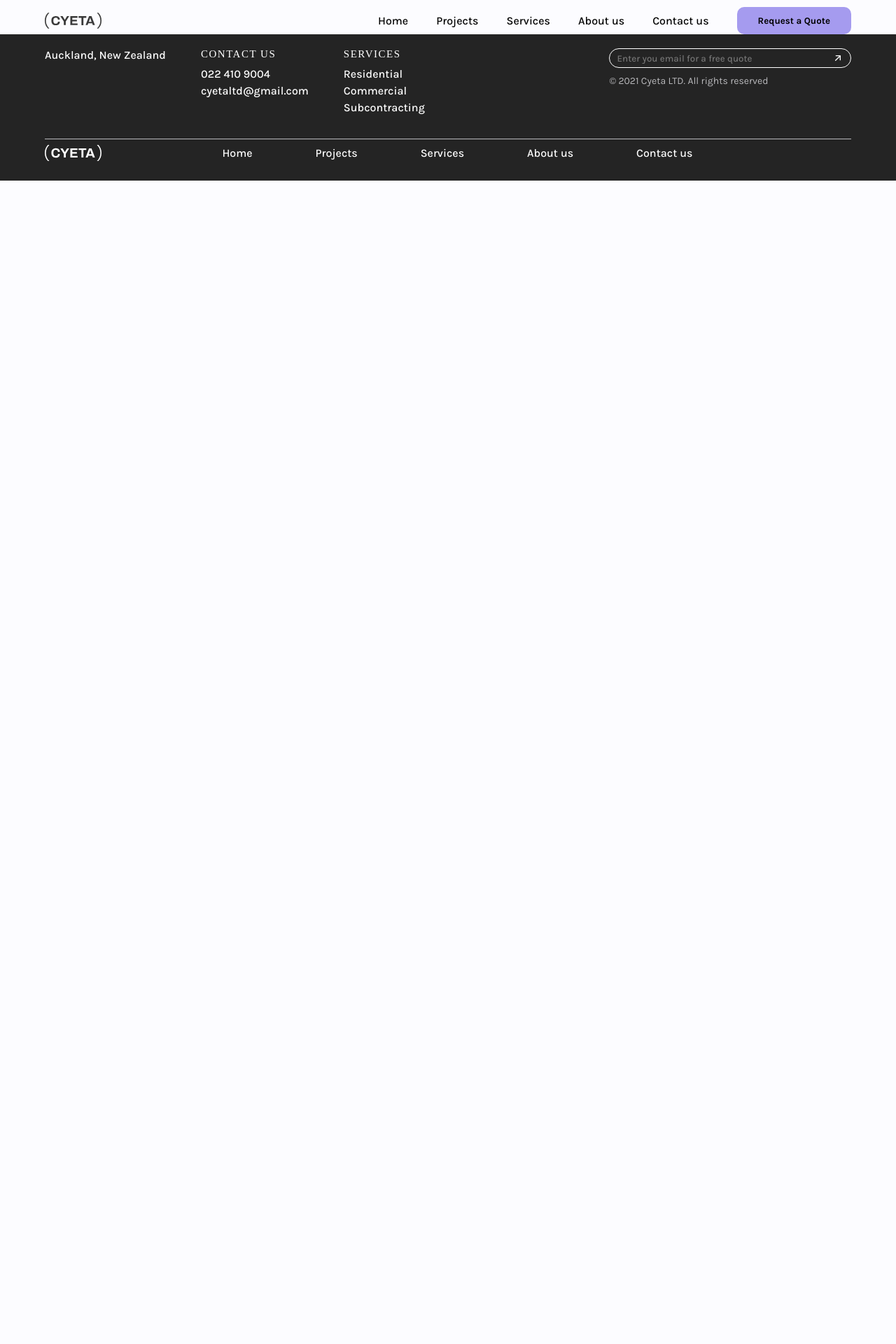
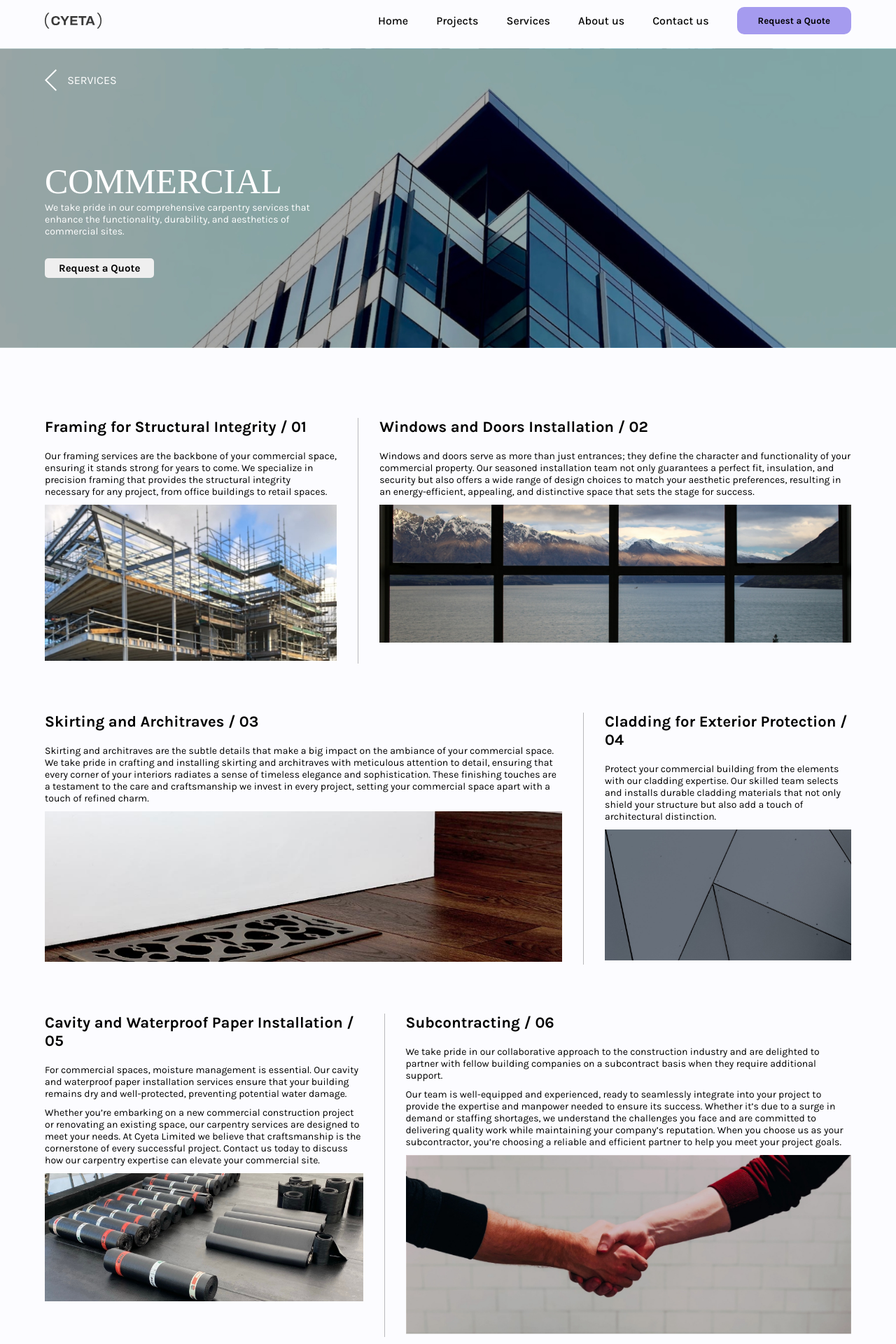
Before and after one commit to Sgushenka982/cyeta, a React (Create React App) app: page /#/services/commercial in a window 1280 px wide. Shown: the top 1920 px of the page at 70% size. Before the commit the page ends 800 px from the top, so only its background shows below. Built offline with nearby package versions, Linux system fonts and the light colour scheme; a web font is replaced by a local one.

Commit message:
add commercial services demo

```diff
--- a/src/App.js
+++ b/src/App.js
@@ -6,6 +6,7 @@ import {Route, Routes, useLocation} from "react-router-dom";
 import Services from "./pages/Services";
 import Projects from "./pages/Projects";
 import ResidentialService from "./pages/ResidentialService";
+import CommercialService from "./pages/CommercialService";
 
 function App() {
     const location = useLocation()
@@ -16,6 +17,7 @@ function App() {
                 <Route path="/" element={<Homepage/>}/>
                 <Route path="/services" element={<Services/>}/>
                 <Route path="/services/residential" element={<ResidentialService/>}/>
+                <Route path="/services/commercial" element={<CommercialService/>}/>
                 <Route path="/projects" element={<Projects/>}/>
             </Routes>
             <Footer/>
--- /dev/null
+++ b/src/pages/CommercialService.js
@@ -0,0 +1,131 @@
+import React from "react";
+import back from '../resource/img/icons/go-back-icon.svg';
+import picture1 from './../resource/img/commercial/framing.jpg'
+import picture2 from './../resource/img/commercial/window-inst.jpg'
+import picture3 from './../resource/img/commercial/skirting.jpg'
+import picture4 from './../resource/img/commercial/cladding.jpg'
+import picture5 from './../resource/img/commercial/cavity.jpg'
+import picture6 from './../resource/img/commercial/subcontracting.jpg'
+import '../resource/css/CommercialService.css'
+import {NavLink} from "react-router-dom";
+
+const CommercialService =()=>{
+    return (
+        <div className="commercialService">
+            <div className="background commercialService-header">
+                <div className="content">
+                    <div className="commercialService-header__back">
+                        <NavLink to="/services"><img src={back} alt="backLink"/> SERVICES</NavLink>
+                    </div>
+                    <h1>COMMERCIAL</h1>
+                    <p>
+                        We take pride in our comprehensive carpentry services that
+                        enhance the functionality, durability, and aesthetics of
+                        commercial sites.
+                    </p>
+                    <button className="btn">Request a Quote</button>
+                </div>
+            </div>
+            <div className="content commercialService-content">
+                <div className="commercialService-content__item">
+                    <div className="flex-wrapper">
+                        <div className="itemS padRight">
+                            <h3 className="item-header">
+                                Framing for Structural Integrity / 01
+                            </h3>
+                            <p className="item-text">
+                                Our framing services are the backbone of your commercial space,
+                                ensuring it stands strong for years to come. We specialize in
+                                precision framing that provides the structural integrity necessary
+                                for any project, from office buildings to retail spaces.
+                            </p>
+                            <img src={picture1} alt="picture1"/>
+                        </div>
+                        <div className="itemL padLeft">
+                            <h3 className="item-header">
+                                Windows and Doors Installation / 02
+                            </h3>
+                            <p className="item-text">
+                                Windows and doors serve as more than just entrances; they define the character and functionality of your commercial
+                                property. Our seasoned installation team not only guarantees a perfect fit, insulation, and security but also offers a wide
+                                range of design choices to match your aesthetic preferences, resulting in an energy-efficient, appealing, and distinctive space
+                                that sets the stage for success.
+                            </p>
+                            <img src={picture2} alt="picture2"/>
+                        </div>
+                    </div>
+                </div>
+                <div className="commercialService-content__item">
+                    <div className="flex-wrapper">
+                        <div className="itemL padRight ">
+                            <h3 className="item-header">
+                                Skirting and Architraves / 03
+                            </h3>
+                            <p className="item-text">
+                                Skirting and architraves are the subtle details that make a big impact on the ambiance of your commercial space. We take
+                                pride in crafting and installing skirting and architraves with meticulous attention to detail, ensuring that every corner of your
+                                interiors radiates a sense of timeless elegance and sophistication. These finishing touches are a testament to the care and
+                                craftsmanship we invest in every project, setting your commercial space apart with a touch of refined charm.
+                            </p>
+                            <img src={picture3} alt="picture3"/>
+                        </div>
+                        <div className="itemS padLeft">
+                            <h3 className="item-header">
+                                Cladding for Exterior Protection / 04
+                            </h3>
+                            <p className="item-text">
+                                Protect your commercial building from the elements with our
+                                cladding expertise. Our skilled team selects and installs durable
+                                cladding materials that not only shield your structure but also add a
+                                touch of architectural distinction.
+                            </p>
+                            <img src={picture4} alt="picture4"/>
+                        </div>
+                    </div>
+                </div>
+                <div className="commercialService-content__item">
+                    <div className="flex-wrapper">
+                        <div className="itemS padRight">
+                            <h3 className="item-header">
+                                Cavity and Waterproof Paper Installation / 05
+                            </h3>
+                            <p className="item-text">
+                                For commercial spaces, moisture management is essential. Our cavity and waterproof
+                                paper installation services ensure that your building remains dry and well-protected,
+                                preventing potential water damage.
+                            </p>
+                            <p className="item-text">
+                                Whether you’re embarking on a new commercial construction project or renovating an
+                                existing space, our carpentry services are designed to meet your needs. At Cyeta Limited
+                                we believe that craftsmanship is the cornerstone of every successful project. Contact us
+                                today to discuss how our carpentry expertise can elevate your commercial site.
+                            </p>
+                            <img src={picture5} alt="picture5"/>
+                        </div>
+                        <div className="itemL padLeft">
+                            <h3 className="item-header">
+                                Subcontracting / 06
+                            </h3>
+                            <p className="item-text">
+                                We take pride in our collaborative approach to the construction industry and are delighted
+                                to partner with fellow building companies on a subcontract basis when they require
+                                additional support.
+                            </p>
+                            <p className="item-text">
+                                Our team is well-equipped and experienced, ready to seamlessly integrate into your project
+                                to provide the expertise and manpower needed to ensure its success. Whether it’s due to a
+                                surge in demand or staffing shortages, we understand the challenges you face and are
+                                committed to delivering quality work while maintaining your company’s reputation. When
+                                you choose us as your subcontractor, you’re choosing a reliable and efficient partner to
+                                help you meet your project goals.
+                            </p>
+                            <img src={picture6} alt="picture6"/>
+                        </div>
+                    </div>
+                </div>
+            </div>
+        </div>
+    )
+}
+
+export default CommercialService
--- /dev/null
+++ b/src/resource/css/CommercialService.css
@@ -0,0 +1,76 @@
+.commercialService-header{
+    background-image: url("../img/commercial/commercial-hero.jpg");
+    background-size: cover;
+    background-position:center;
+    background-color: #fff;
+    color: white;
+}
+
+
+.commercialService-header .content{
+    margin-top: 20px;
+}
+
+.commercialService-header h1{
+    margin-top: 100px;
+}
+
+.commercialService-header__back{
+    padding-top: 30px;
+}
+
+.commercialService-header__back a{
+    display: flex;
+    align-items: center;
+    font-weight: 400;
+    color: white;
+}
+
+.commercialService-header__back img{
+    margin-right: 15px;
+}
+
+.commercialService-header p{
+    width: 35%;
+    margin-bottom: 30px;
+}
+
+.commercialService-header .btn {
+    margin-bottom: 100px;
+}
+
+.commercialService-content__item{
+    padding-top: 40px;
+    padding-bottom: 30px;
+}
+
+.commercialService-content__item img{
+    width: 100%;
+}
+
+.itemS{
+    flex-grow: 1;
+}
+
+.itemL{
+    flex-grow: 2;
+}
+
+.padRight{
+    padding-right: 30px;
+    border-right: 1px solid var(--gray);
+}
+
+.padLeft{
+    padding-left: 30px;
+}
+
+.item-header{
+    margin-bottom: 20px;
+    font-weight: 700;
+    font-size: 22px;
+}
+
+.item-text{
+    margin-bottom: 10px;
+}
```
